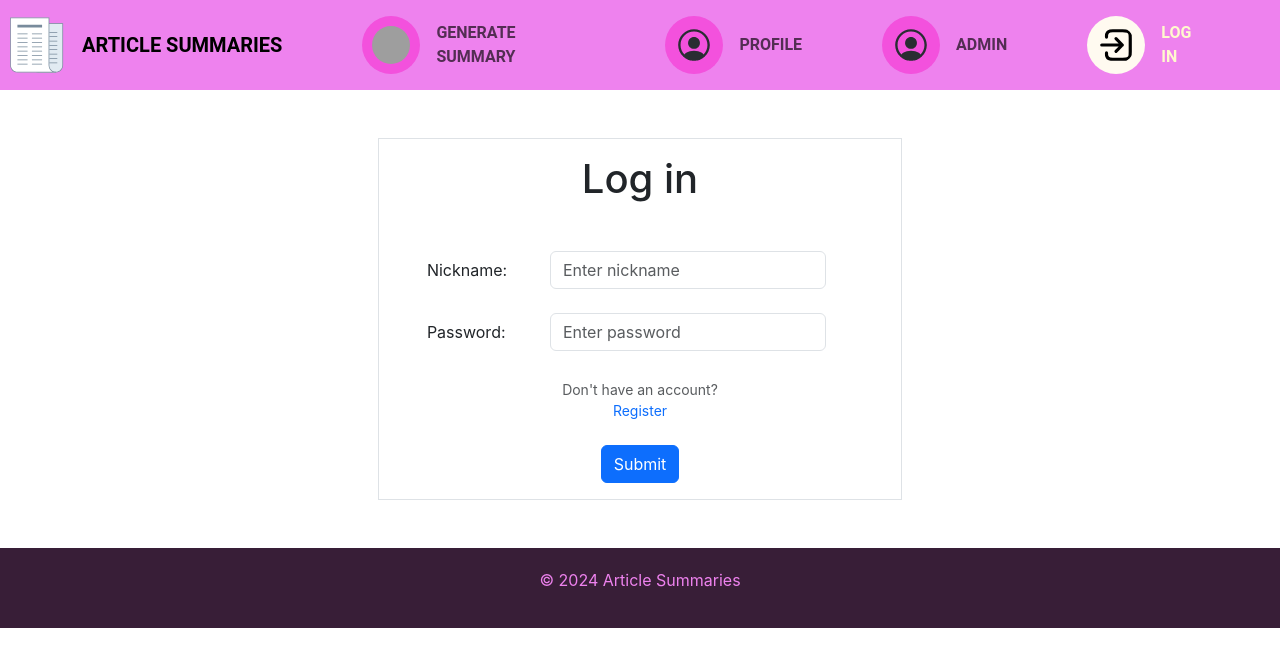
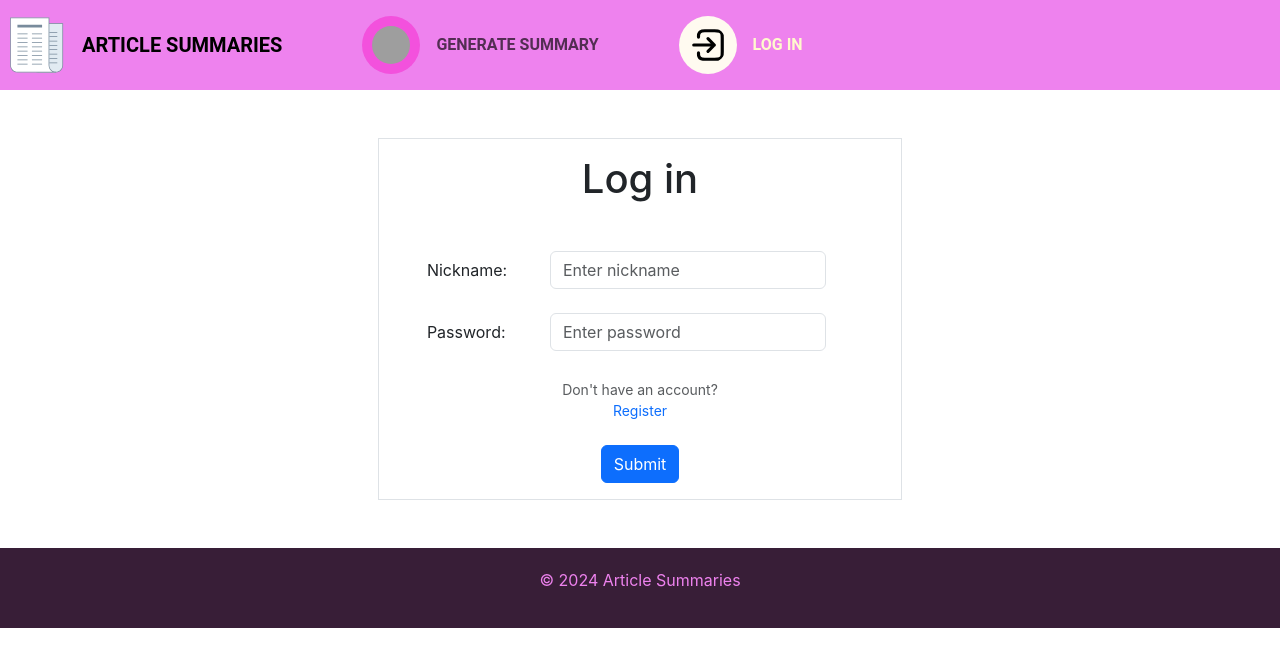
Before and after one commit to oskarolaszczyk/article-summaries, a React (Create React App) app in the folder frontend/: page /login in a window 1280 px wide. Shown: the top 666 px of the page. Built offline with nearby package versions, Linux system fonts and the light colour scheme; grey boxes are pictures that could not be loaded.

Commit message:
conditional rendering based on authentication and user type

```diff
--- a/frontend/src/components/AppNavbar.js
+++ b/frontend/src/components/AppNavbar.js
@@ -10,7 +10,7 @@ import "../styles/AppNavbar.css";
 import { AuthContext } from "./AuthContext";
 
 export default function AppNavbar() {
-  const { isLoggedIn, logout } = useContext(AuthContext);
+  const { isLoggedIn, isAdmin, logout } = useContext(AuthContext);
   const handleLogout = () => {
     logout();
     window.location.href = '/login';
@@ -47,6 +47,7 @@ export default function AppNavbar() {
                 <span className="mx-3 nav-link-text">Generate Summary</span>
               </div>
             </Nav.Link>
+            {isLoggedIn &&
             <Nav.Link className="mx-4 nav-link" to="/profile" as={NavLink} activeclassname="active">
               <div className="d-flex align-items-center">
                 <img
@@ -59,6 +60,8 @@ export default function AppNavbar() {
               <span className="mx-3 nav-link-text">Profile</span>
               </div>
             </Nav.Link>
+            }
+            {isAdmin &&
               <Nav.Link className="mx-4 nav-link" to="/admin" as={NavLink} activeclassname="active">
                 <div className="d-flex align-items-center">
                   <img
@@ -71,6 +74,7 @@ export default function AppNavbar() {
                 <span className="mx-3 nav-link-text">Admin</span>
                 </div>
               </Nav.Link>
+            }
             <Nav.Link className="mx-4 nav-link" to="/login" as={NavLink} activeclassname="active">
               <div className="d-flex align-items-center">
                 <img
@@ -80,6 +84,7 @@ export default function AppNavbar() {
                   height="58"
                   className="d-inline-block icon-container"
                 />
+                {console.log("isLogged: ", isLoggedIn)}
                 {isLoggedIn ? (
                   <span className="mx-3 nav-link-text" onClick={handleLogout}>Log Out</span>
                 ) : (
--- a/frontend/src/components/AuthContext.js
+++ b/frontend/src/components/AuthContext.js
@@ -11,7 +11,7 @@ const AuthContext = createContext({
 
 const AuthProvider = ({ children }) => {
   const [isLoggedIn, setIsLoggedIn] = useState(false);
-  const [isAdmin, setIsAdmin] = useState(null);
+  const [isAdmin, setIsAdmin] = useState(false);
   const [accessToken, setAccessToken] = useState(null);
   const [refreshToken, setRefreshToken] = useState(null);
 
@@ -21,11 +21,12 @@ const AuthProvider = ({ children }) => {
     const storedRefreshToken = localStorage.getItem('refreshToken');
     const storedIsAdmin = localStorage.getItem('isAdmin');
 
+
     if (storedAccessToken && storedRefreshToken && storedIsAdmin) {
       setIsLoggedIn(true);
-      setIsAdmin(storedIsAdmin);
       setAccessToken(storedAccessToken);
       setRefreshToken(storedRefreshToken);
+      storedIsAdmin === 'true' ? setIsAdmin(true) : setIsAdmin(false);
     }
   }, []);
 
```
Also changed, not shown: frontend/src/components/LoginPage.js (line endings or trailing spaces). Lines whose indentation alone changed are shown as unchanged.
